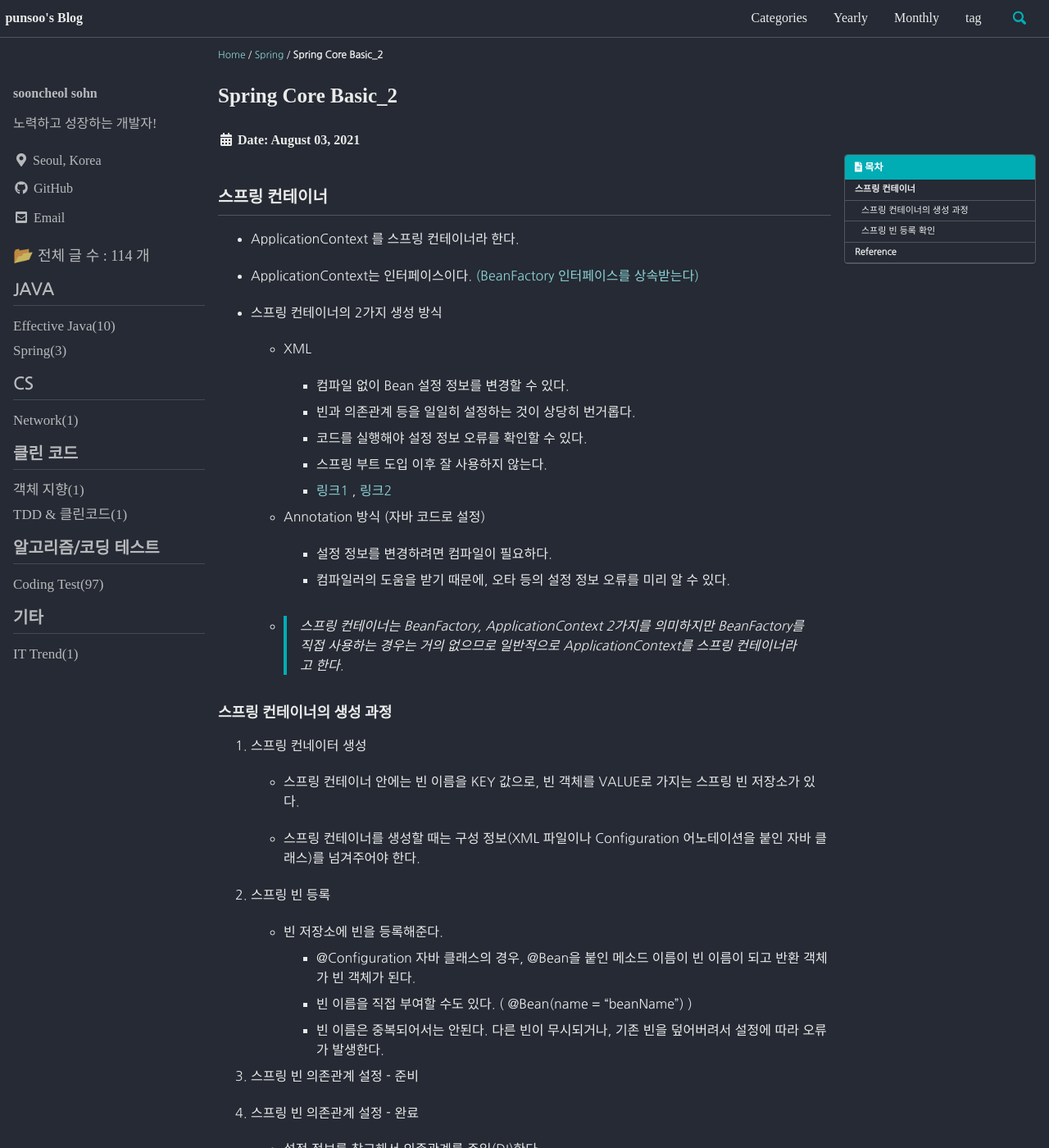
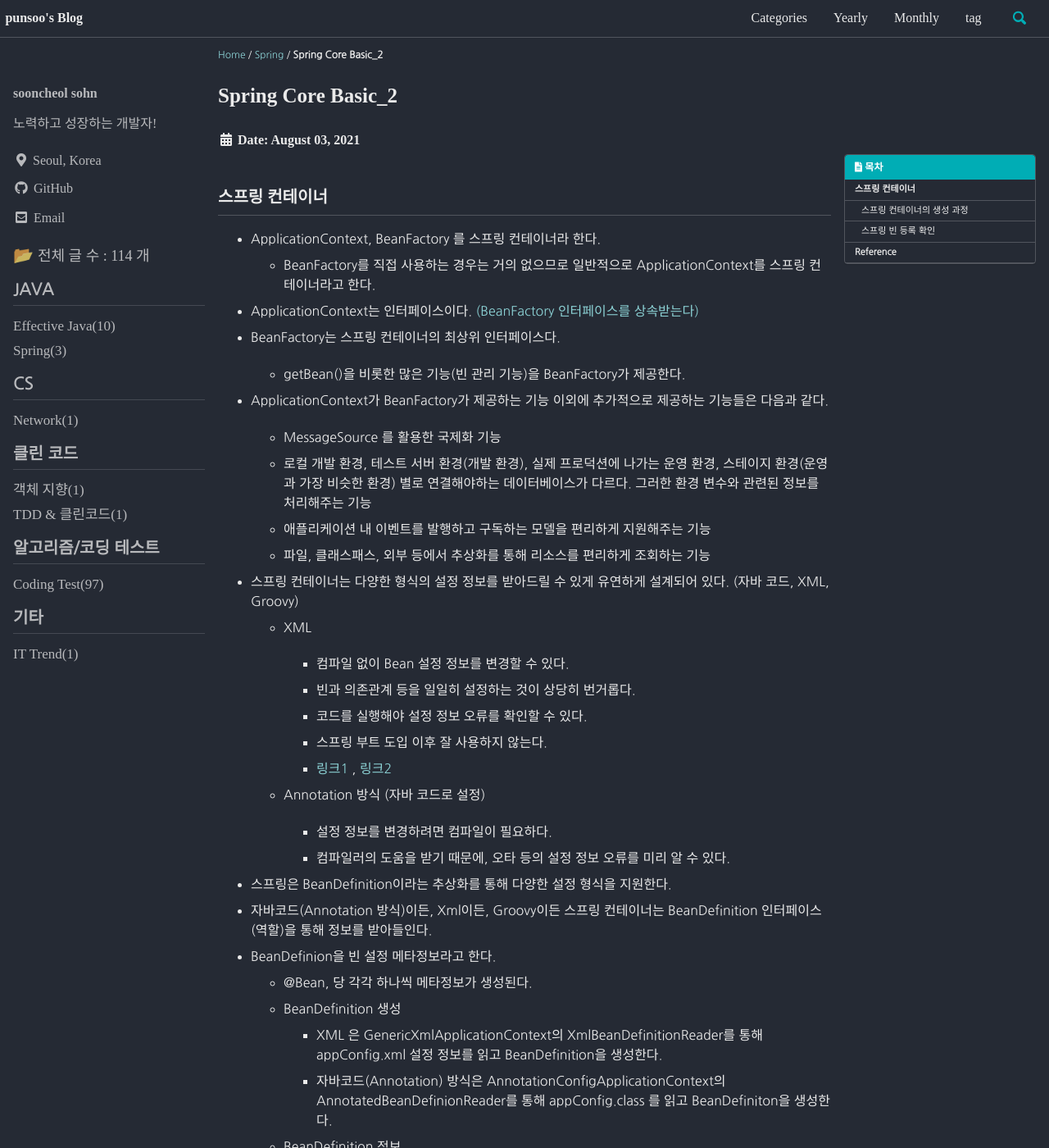
Before and after one commit to punsoo/punsoo.github.io, a Jekyll site: the page built from _posts/Spring/2021-08-03-Spring Core Basic_2.md, in a window 1280 px wide and 1400 px high. Shown: the whole window at 82% size. Built offline with Jekyll 4.4.1, drawn with Linux system fonts in a browser that asks for light colours; cached includes are drawn as plain includes; some web fonts are replaced; comment, search, counter and statistics services are not loaded; some of the changed text lies outside the part shown.

Commit message:
Spring Core Basic_2 BeanDefinition 까지 정리

```diff
--- a/_posts/Spring/2021-08-03-Spring Core Basic_2.md
+++ b/_posts/Spring/2021-08-03-Spring Core Basic_2.md
@@ -25,12 +25,19 @@ last_modified_at: 2021-08-03
 
 ## 스프링 컨테이너
 
-- ApplicationContext 를 스프링 컨테이너라 한다.
+- ApplicationContext, BeanFactory 를 스프링 컨테이너라 한다.
+  - BeanFactory를 직접 사용하는 경우는 거의 없으므로 일반적으로 ApplicationContext를 스프링 컨테이너라고 한다.
+- ApplicationContext는 인터페이스이다. [(BeanFactory 인터페이스를 상속받는다)](https://jhhan009.tistory.com/71)
+- BeanFactory는 스프링 컨테이너의 최상위 인터페이스다.
 
-- ApplicationContext는 인터페이스이다. [(BeanFactory 인터페이스를 상속받는다)](https://jhhan009.tistory.com/71)
+  - getBean()을 비롯한 많은 기능(빈 관리 기능)을 BeanFactory가 제공한다.
+- ApplicationContext가 BeanFactory가 제공하는 기능 이외에 추가적으로 제공하는 기능들은 다음과 같다.
 
-- 스프링 컨테이너의 2가지 생성 방식
-
+  - MessageSource 를 활용한 국제화 기능
+  - 로컬 개발 환경, 테스트 서버 환경(개발 환경), 실제 프로덕션에 나가는 운영 환경, 스테이지 환경(운영과 가장 비슷한 환경) 별로 연결해야하는 데이터베이스가 다르다. 그러한 환경 변수와 관련된 정보를 처리해주는 기능
+  - 애플리케이션 내 이벤트를 발행하고 구독하는 모델을 편리하게 지원해주는 기능
+  - 파일, 클래스패스, 외부 등에서 추상화를 통해 리소스를 편리하게 조회하는 기능
+- 스프링 컨테이너는 다양한 형식의 설정 정보를 받아드릴 수 있게 유연하게 설계되어 있다. (자바 코드, XML, Groovy)
   - XML
 
     - 컴파일 없이 Bean 설정 정보를 변경할 수 있다.
@@ -44,7 +51,22 @@ last_modified_at: 2021-08-03
     - 설정 정보를 변경하려면 컴파일이 필요하다.
     - 컴파일러의 도움을 받기 때문에, 오타 등의 설정 정보 오류를 미리 알 수 있다.
 
-  - > 스프링 컨테이너는 BeanFactory, ApplicationContext 2가지를 의미하지만 BeanFactory를 직접 사용하는 경우는 거의 없으므로 일반적으로 ApplicationContext를 스프링 컨테이너라고 한다.
+- 스프링은 BeanDefinition이라는 추상화를 통해 다양한 설정 형식을 지원한다.
+- 자바코드(Annotation 방식)이든, Xml이든, Groovy이든 스프링 컨테이너는 BeanDefinition 인터페이스(역할)을 통해 정보를 받아들인다.
+- BeanDefinion을 빈 설정 메타정보라고 한다.
+  - @Bean, <bean>당 각각 하나씩 메타정보가 생성된다.
+  - BeanDefinition 생성
+    - XML 은 GenericXmlApplicationContext의 XmlBeanDefinitionReader를 통해 appConfig.xml 설정 정보를 읽고 BeanDefinition을 생성한다.
+    - 자바코드(Annotation) 방식은 AnnotationConfigApplicationContext의 AnnotatedBeanDefinionReader를 통해 appConfig.class 를 읽고 BeanDefiniton을 생성한다.
+  - BeanDefinition 정보
+    - BeanClassName: 생성할 빈의 클래스 명(자바 설정처럼 팩토리 역할의 빈을 사용하면 없음(null))
+    - factoryBeanName: 팩토리 역할의 빈을 사용할 경우 ex) appConfig
+    - factoryMethodName: 빈을 생성할 팩토리 메서드 ex)memberService
+    - Scope: 싱글톤(기본값)
+    - lazyInit: 스프링 컨테이너를 생성할 때 빈을 생성하는 것이 아니라, 실제 빈을 사용할 때까지 최대한 생성을 지연처리 하는지 여부
+    - InitMethodName: 빈을 생성하고, 의존관계를 적용한 뒤에 호출되는 초기화 메서드 명
+    - DestoryMethodName: 빈의 생명주기가 끝나서 제거하기 직전에 호출되는 메서드 명
+    - Constructor arguments, Properties: 의존관계 주입에서 사용한다. (자바 설정처럼 팩토리 역할의 빈을 사용하면 없음)
 
 ### 스프링 컨테이너의 생성 과정
 
@@ -100,6 +122,8 @@ for (String beanDefinitionName : beanDefinitionNames) {
 
 `ac.getBeansOfType(SomeType.class)` 을 사용하면 해당 타입의 모든 빈을 조회한다.
 
+부모 타입으로 조회하면, 자식 타입을 포함하여 조회한다.
+
 ## Reference
 
 이 글은 김영한님의 [스프링 핵심 원리 - 기본편](https://www.inflearn.com/course/%EC%8A%A4%ED%94%84%EB%A7%81-%ED%95%B5%EC%8B%AC-%EC%9B%90%EB%A6%AC-%EA%B8%B0%EB%B3%B8%ED%8E%B8/dashboard)을 보고 정리해서 작성하였습니다.
```
